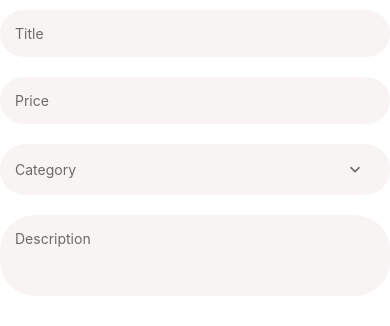
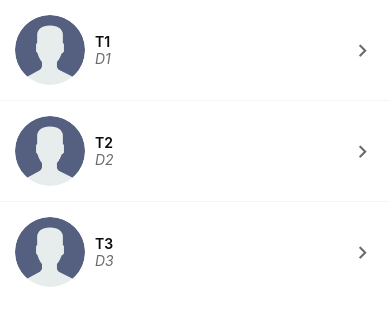
Before and after one commit to tpratik345/sell-it, a React Native app: screen / in a window 390 px wide. Shown: the top 326 px of the page. Built offline with nearby package versions, Linux system fonts and the light colour scheme.

Commit message:
Added chevron rigth to message list items

```diff
--- a/App.tsx
+++ b/App.tsx
@@ -29,13 +29,13 @@ const App = () => {
         {/* <WelcomeScreen /> */}
         {/* <ListingDetailsScreen /> */}
         {/* <ViewImageScreen /> */}
-        {/* <MessagesScreen /> */}
+        <MessagesScreen />
         {/* <ListItem
           title={'Pratik Tarkasband'}
           // subTitle={'5 Listings'}
           IconComponent={<Icon
             name='email'
-            size={50} />} image={undefined} subTitle={undefined} onPress={undefined} renderRightActions={undefined}            /> */}
+            size={50} />} image={undefined} subTitle={undefined} onPress={undefined} renderRightActions={undefined} /> */}
         {/* <Icon
           name='email'
           size={100}
@@ -50,7 +50,7 @@ const App = () => {
             onSelectItem={(item: any) => setCategory(item)}
             items={categories} icon={'apps'} placeholder={'Category'} /> */}
         {/* <LoginScreen /> */}
-        <ListingEditScreen />
+        {/* <ListingEditScreen /> */}
       </View>
     </GestureHandlerRootView>
   )
--- a/app/components/AppText.jsx
+++ b/app/components/AppText.jsx
@@ -2,9 +2,9 @@ import { StyleSheet, Text } from 'react-native'
 import React from 'react'
 import defaultStyles from '../config/defaultStyles'
 
-const AppText = ({children, style}) => {
+const AppText = ({children, style, ...otherProps}) => {
   return (
-    <Text style={[defaultStyles.text, style]}>{children}</Text>
+    <Text style={[defaultStyles.text, style]} {...otherProps} >{children}</Text>
   )
 }
 
--- a/app/components/lists/ListItem.jsx
+++ b/app/components/lists/ListItem.jsx
@@ -1,11 +1,13 @@
 import { Image, StyleSheet, Text, TouchableHighlight, View } from 'react-native'
 import React from 'react'
+import Swipeable from 'react-native-gesture-handler/Swipeable';
+import MaterialCommunityIcons from 'react-native-vector-icons/MaterialCommunityIcons';
+
 import AppText from '../AppText'
 import colors from '../../config/colors'
+import defaultStyles from '../../config/defaultStyles';
 
-import Swipeable from 'react-native-gesture-handler/Swipeable';
-
-const ListItem = ({ image, title, subTitle, IconComponent, onPress, renderRightActions}) => {
+const ListItem = ({ image, title, subTitle, IconComponent, onPress, renderRightActions }) => {
   return (
     <Swipeable renderRightActions={renderRightActions}>
       <TouchableHighlight
@@ -14,11 +16,12 @@ const ListItem = ({ image, title, subTitle, IconComponent, onPress, renderRightA
       >
         <View style={styles.container}>
           {IconComponent}
-          {image && <Image style={styles.image} source={image}/>}
-          <View style={styles.textContainer}>
-            <AppText style={styles.title}>{title}</AppText>
-            {subTitle && <AppText style={styles.subTitle}>{subTitle}</AppText>}
+          {image && <Image style={styles.image} source={image} />}
+          <View style={styles.detailsContainer}>
+            <AppText style={styles.title} numberOfLines={1}>{title}</AppText>
+            {subTitle && <AppText style={styles.subTitle} numberOfLines={2}>{subTitle}</AppText>}
           </View>
+          <MaterialCommunityIcons name='chevron-right' size={25} color={defaultStyles.colors.medium}/>
         </View>
       </TouchableHighlight>
     </Swipeable>
@@ -39,9 +42,10 @@ const styles = StyleSheet.create({
     width: 70,
     borderRadius: 35
   },
-    textContainer:{
+  detailsContainer: {
     marginLeft: 10,
-        justifyContent: 'center'
+    justifyContent: 'center',
+    flex: 1
   },
   title: {
     fontWeight: '600'
```
Lines whose indentation alone changed are shown as unchanged.
